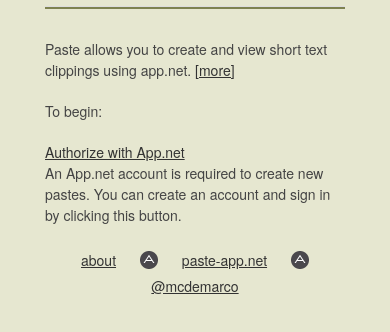
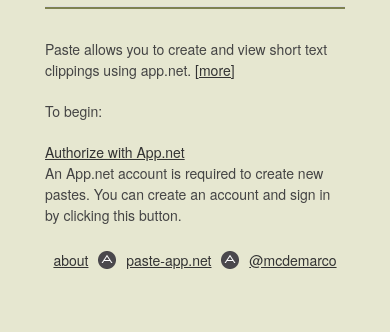
Before and after one commit to mcdemarco/paste, a plain HTML site: page index.html in a window 390 px wide. Shown: the part 122-454 px from the top of the page. Drawn offline with Linux system fonts and the light colour scheme.

Commit message:
Style change for iphone.
Tweaked the footer on iPhone.  First deployed version.

```diff
--- a/css/paste.css
+++ b/css/paste.css
@@ -55,9 +55,10 @@ div.small pre {
 footer div {
     text-align:center;
     padding-bottom:20px;
+    white-space:nowrap;
 }
 
 footer div a, footer div img {
-    padding: 5px 10px;
+    padding: 5px 1%;
     vertical-align:middle;
 }
```
